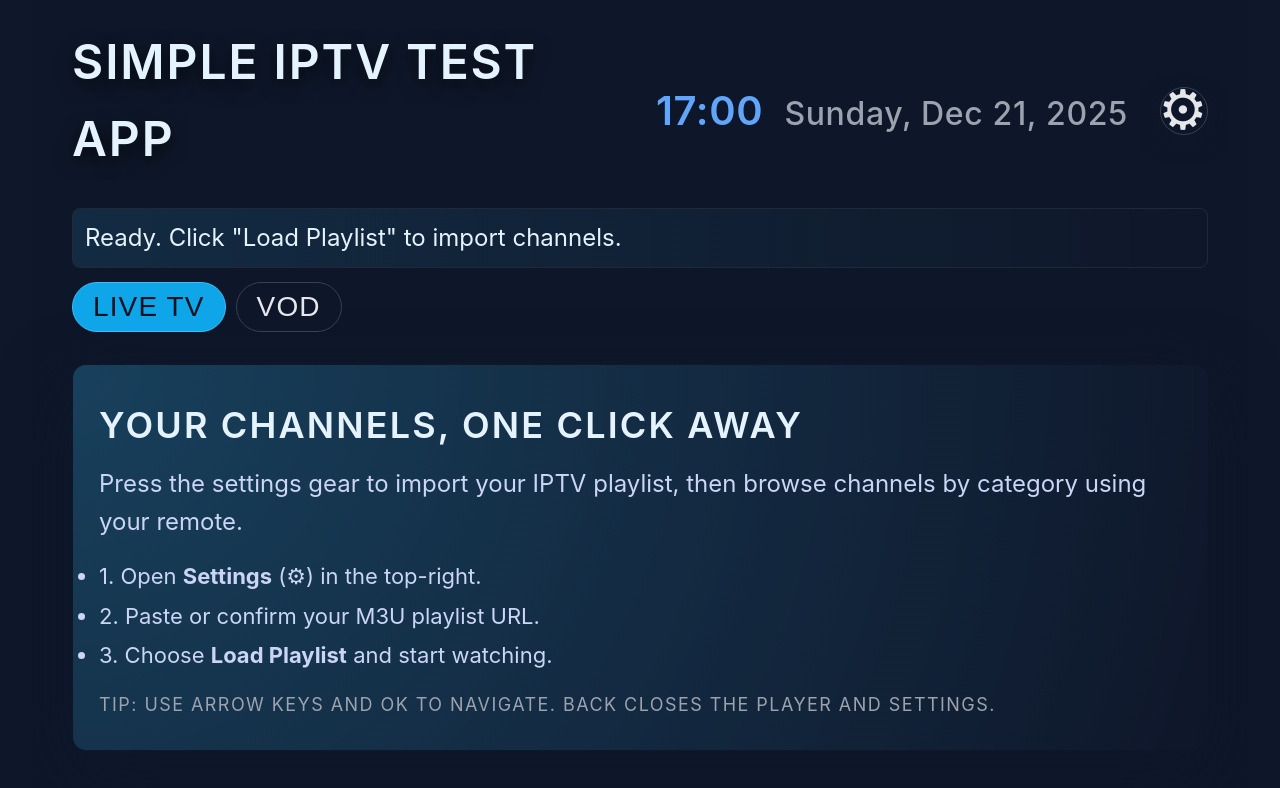
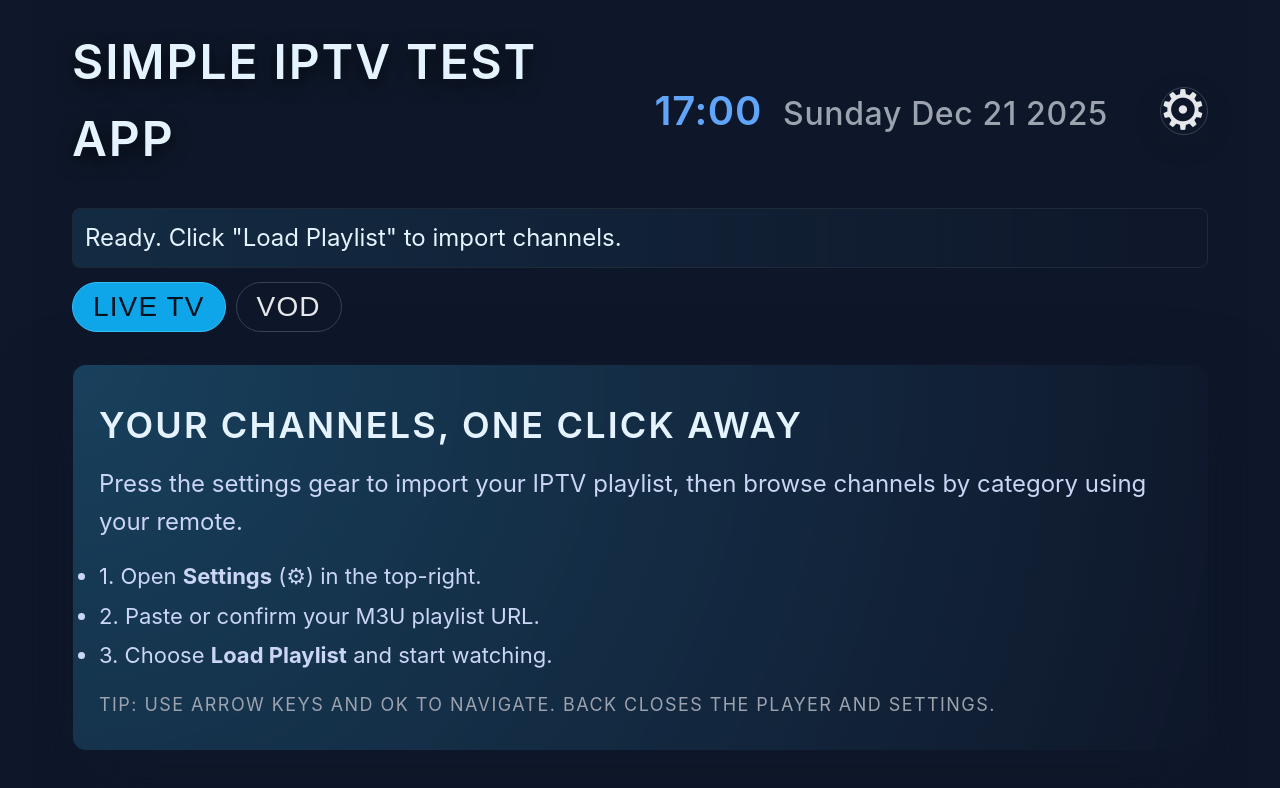
Before and after one commit to n3rdworldorder/simple-iptv-test, a website: page index.html in a window 1280 px wide. Drawn offline with nearby package versions, Linux system fonts and the light colour scheme.

Commit message:
Update date/time formatting and spacing
- Remove commas from date display (now 'Sunday Dec 21 2025' instead of 'Sunday, Dec 21, 2025')
- Increase right margin to 40px to move date/time further left from settings icon

```diff
--- a/index.html
+++ b/index.html
@@ -171,7 +171,7 @@
             font-weight: 500;
             letter-spacing: 0.02em;
             text-align: right;
-            margin-right: 20px;
+            margin-right: 40px;
         }
 
         .date-time .time {
@@ -1613,7 +1613,7 @@
             const dateEl = document.getElementById('date-display');
 
             if (timeEl) timeEl.textContent = `${hours}:${minutes}`;
-            if (dateEl) dateEl.textContent = `${dayName}, ${month} ${date}, ${year}`;
+            if (dateEl) dateEl.textContent = `${dayName} ${month} ${date} ${year}`;
         }
 
         // Update time every second
```
